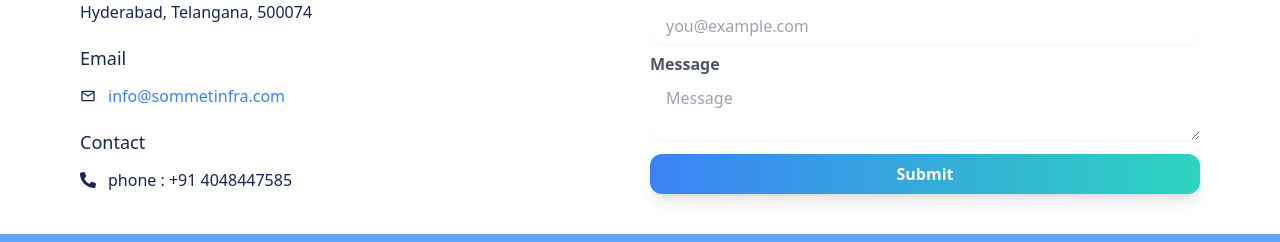
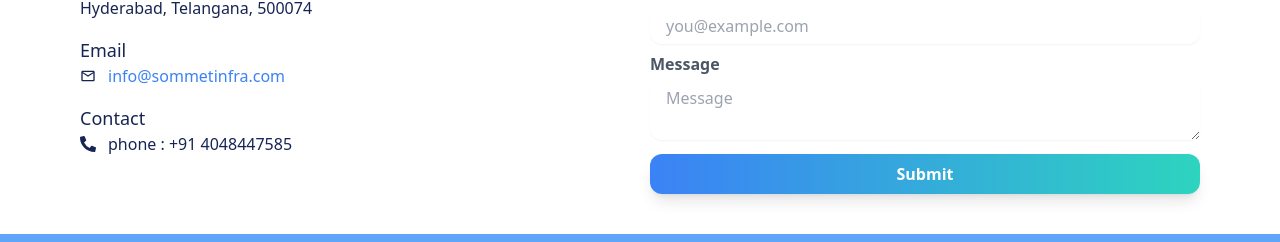
Before and after one commit to vikaskushwah738/somment_infa_Projects, a Next.js app: page /contact-us in a window 1280 px wide. Shown: the part 818-1060 px from the top of the page. Built offline with nearby package versions, Linux system fonts and the light colour scheme.

Commit message:
contant information now right formate

```diff
--- a/app/contact-us/page.tsx
+++ b/app/contact-us/page.tsx
@@ -2,7 +2,6 @@
 import Image from 'next/image';
 import { FaPhoneAlt } from "react-icons/fa";
 import { MdOutlineEmail } from "react-icons/md";
-import Contact from '@/public/contact.webp'
 export default function ContactUs() {
   return (
     <main className="lg:pt-28 md:pt-24 pt-20">
@@ -23,7 +22,7 @@
           <h2 className="text-3xl font-bold text-blue-600  mb-6">
             <span className="border-b-2 border-gray-950 ">Offic</span>e Address
           </h2>
-          <div className="space-y-5">
+          <div className="space-y-4">
             <h3 className="text-2xl font-semibold text-blue-700">
               Sommet Infra Projects PVT LTD
             </h3>
@@ -39,7 +38,7 @@
             </div>
             <div>
               <h4 className="text-lg font-medium">Email</h4>
-                <p className="flex items-center gap-3 pt-3">
+              <p className="flex items-center gap-3 ">
                 <MdOutlineEmail />
 
                 <a
@@ -52,7 +51,7 @@
             </div>
             <div>
               <h4 className="text-lg font-medium ">Contact</h4>
-            <p className="flex items-center gap-3 pt-3"><FaPhoneAlt /> phone : +91 4048447585</p>
+              <p className="flex items-center gap-3"><FaPhoneAlt /> phone : +91 4048447585</p>
             </div>
 
 
```
Lines whose indentation alone changed are shown as unchanged.
